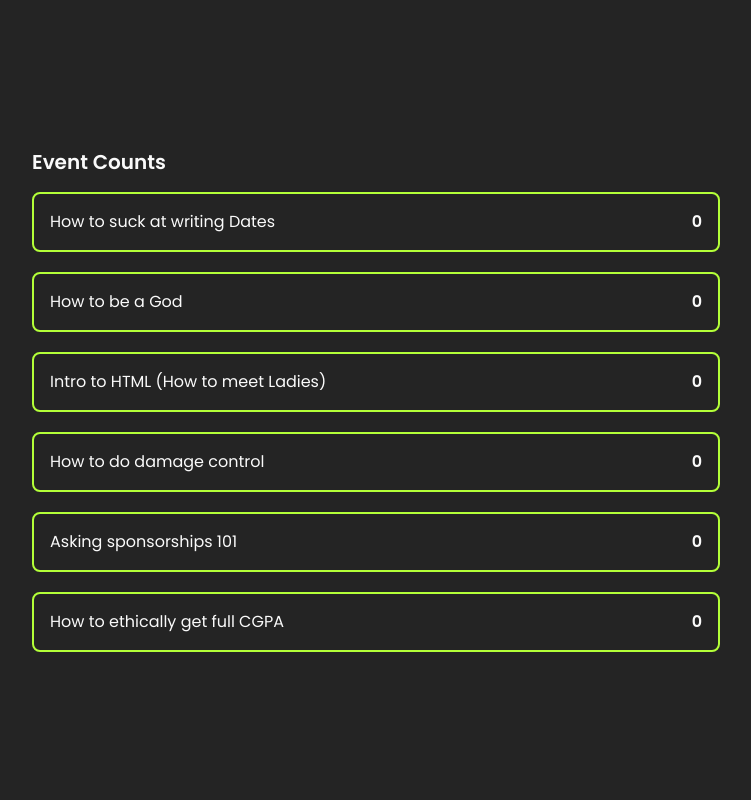
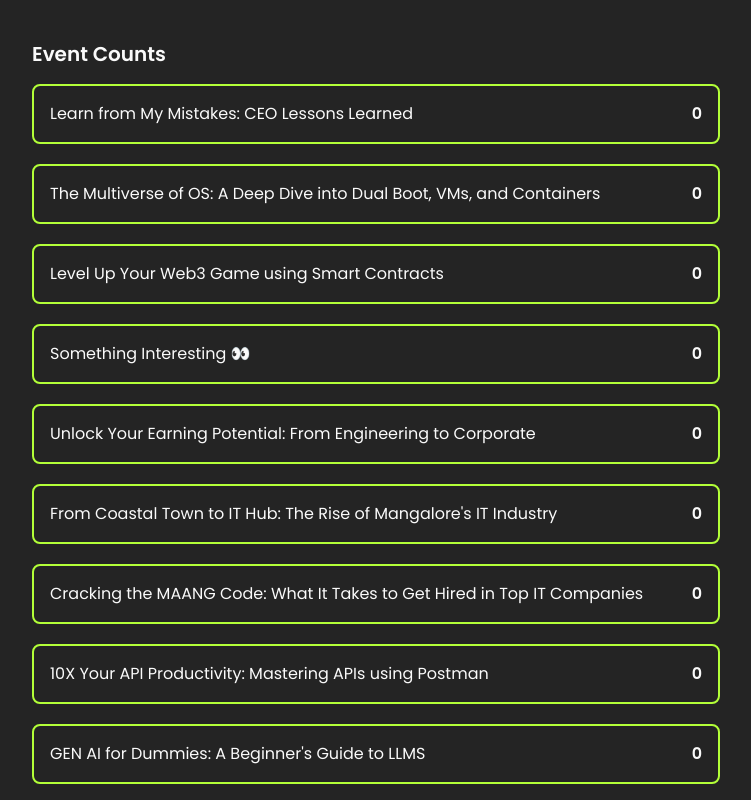
Before and after one commit to so-sc/devhost-2024, a Next.js app: page /admin in a window 1280 px wide. Shown: the top 800 px of the page, without its empty margins (264-1015 px from the left). Built offline with nearby package versions, Linux system fonts and the light colour scheme; no server answers; the database is empty.

Commit message:
some fixes

```diff
--- a/src/app/register/page.tsx
+++ b/src/app/register/page.tsx
@@ -14,6 +14,7 @@ import {
 import { COLLEGES, EVENTS } from "@/lib/constants";
 import { useState } from "react";
 import { toast } from "sonner";
+import Link from "next/link";
 
 export default function RegisterForm() {
   const [name, setName] = useState("");
@@ -84,6 +85,9 @@ export default function RegisterForm() {
 
   return (
     <div className="max-w-2xl mx-auto">
+      <Link href="/" className="fixed top-0 left-0 md:p-10 p-5">
+        <Button>Go Back</Button>
+      </Link>
       <form className="space-y-6 p-5" onSubmit={handleSubmit}>
         <img
           className="w-full rounded-2xl"
--- a/src/components/Hero.tsx
+++ b/src/components/Hero.tsx
@@ -4,6 +4,7 @@ import { InfiniteMovingCards } from "@/components/ui/infinite-moving-cards";
 import { HoverBorderGradient } from "@/components/ui/hover-border-gradient";
 import { ArrowRightIcon } from "@radix-ui/react-icons";
 import { AnimatePresence, motion } from "framer-motion";
+import Link from "next/link";
 
 export default function Hero() {
   return (
@@ -88,22 +89,49 @@ export default function Hero() {
             transition={{ duration: 0.1 }}
           >
             <div className="w-96 pt-5 md:w-auto md:max-w-3xl">
-              <h1 className="text-2xl font-medium tracking-wide md:px-5 px-2 pb-20 md:pb-10 text-center">
+              <h1 className="text-2xl font-medium tracking-wide md:px-5 px-2 pb-10 text-center">
                 14th - 16th June
               </h1>
             </div>
-            {/* <div className="pb-20 pt-5 md:pb-10">
+            <div className="flex md:flex-row flex-col gap-5 pb-20 md:pb-10 w-full">
+              <Link
+                href="https://unstop.com/o/8SGos2D?lb=ZReY3Op"
+                target="_blank"
+                className="md:px-0 px-5 flex mx-auto"
+              >
+                {/* <button className="p-[3px] md:w-60 w-full relative">
+                  <div className="absolute inset-0 bg-primary rounded-lg" />
+                  <div className="px-8 flex justify-center duration-300 items-center gap-2 py-2  bg-background rounded-[6px]  relative group transition text-white font-semibold tracking-wide hover:text-background hover:bg-transparent">
+                    <span>Hackathon</span>
+                    <span>
+                      <ArrowRightIcon />
+                    </span>
+                  </div>
+                </button> */}
                 <HoverBorderGradient
                   containerClassName="rounded-full"
                   as="button"
-                className="bg-background px-10 group flex items-center space-x-2"
+                  className="bg-background md:w-80 w-80 px-10 group flex items-center justify-center space-x-2"
                 >
-                <span>Register Now</span>
+                  <span>Register for Hackathon</span>
                   <span className="group-hover:text-primary">
                     <ArrowRightIcon />
                   </span>
                 </HoverBorderGradient>
-            </div> */}
+              </Link>
+              {/* <Link href="/register" className="md:px-0 px-5 flex mx-auto">
+                <HoverBorderGradient
+                  containerClassName="rounded-full"
+                  as="button"
+                  className="bg-background md:w-60 w-80 px-10 group flex items-center justify-center space-x-2"
+                >
+                  <span>Events</span>
+                  <span className="group-hover:text-primary">
+                    <ArrowRightIcon />
+                  </span>
+                </HoverBorderGradient>
+              </Link> */}
+            </div>
           </motion.div>
         </AnimatePresence>
       </motion.div>
--- a/src/components/RegisterForm.tsx
+++ /dev/null
@@ -1,143 +0,0 @@
-"use client"
-
-import { Button } from "@/components/ui/button"
-import { Input } from "@/components/ui/input"
-import { Label } from "@/components/ui/label"
-import {
-  Select,
-  SelectContent,
-  SelectItem,
-  SelectTrigger,
-  SelectValue,
-} from "@/components/ui/select"
-import { COLLEGES, EVENTS } from "@/lib/constants"
-import { useRouter } from "next/navigation"
-import { useState } from "react"
-
-export default function RegisterForm() {
-  const [selectedEvents, setSelectedEvents] = useState<number[]>([])
-  const router = useRouter()
-
-  return (
-    <form className="mx-auto container md:max-w-2xl space-y-6 py-12 px-4 sm:px-6 lg:px-8">
-      <div className="space-y-2 text-center">
-        <h1 className="text-3xl font-bold">Event Registration</h1>
-        <p className="text-gray-500 dark:text-gray-400">
-          Fill out the form below to register for the event.
-        </p>
-      </div>
-      <div className="space-y-4">
-        <div className="space-y-2">
-          <Label htmlFor="name">Name</Label>
-          <Input id="name" placeholder="Enter your name" required />
-        </div>
-        <div className="space-y-2">
-          <Label htmlFor="email">Email</Label>
-          <Input
-            id="email"
-            type="email"
-            placeholder="Enter your email"
-            required
-          />
-        </div>
-        <div className="space-y-2">
-          <Label htmlFor="phone">Phone</Label>
-          <Input
-            id="phone"
-            type="phone"
-            placeholder="Enter your phone no."
-            required
-          />
-        </div>
-
-        <div className="space-y-2">
-          <Label htmlFor="college">College</Label>
-          <Select required>
-            <SelectTrigger id="college">
-              <SelectValue placeholder="Select your college" />
-            </SelectTrigger>
-            <SelectContent>
-              {COLLEGES.map((college) => (
-                <SelectItem key={college} value={college}>
-                  {college}
-                </SelectItem>
-              ))}
-            </SelectContent>
-          </Select>
-        </div>
-        <div className="space-y-2">
-          <Label htmlFor="branch">Branch</Label>
-          <Input
-            id="branch"
-            type="branch"
-            placeholder="Enter your Branch (CS, IS, EC)"
-            required
-          />
-        </div>
-        <div className="space-y-2">
-          <Label htmlFor="year">Year of Study</Label>
-          <Select required>
-            <SelectTrigger id="year">
-              <SelectValue placeholder="Select your year of study" />
-            </SelectTrigger>
-            <SelectContent>1</SelectContent>
-            <SelectContent>2</SelectContent>
-            <SelectContent>3</SelectContent>
-            <SelectContent>4</SelectContent>
-            <SelectContent>5</SelectContent>
-          </Select>
-        </div>
-        <div className="space-y-4 pt-8">
-          <h2 className="text-xl font-bold text-primary">Event RSVP</h2>
-          <div className="space-y-4 mb-2">
-            {EVENTS.map((event, index) => (
-              <div key={index} className="flex items-center justify-between">
-                <div className="space-y-1">
-                  <p className="font-medium">
-                    {event.name} -{" "}
-                    <span className="text-primary">{event.type}</span>
-                  </p>
-                  <div className="text-sm text-gray-500 dark:text-gray-400">
-                    <p>Speaker: {event.speaker}</p>
-                    <p>Date: {event.date}</p>
-                    <p>Time: {event.time}</p>
-                    <p></p>
-                  </div>
-                </div>
-                {selectedEvents.includes(index) ? (
-                  <Button
-                    type="button"
-                    variant="destructive"
-                    onClick={() => {
-                      const _selectedEvents = selectedEvents
-                      _selectedEvents.splice(_selectedEvents.indexOf(index), 1)
-                      setSelectedEvents(_selectedEvents)
-                      router.refresh()
-                    }}
-                  >
-                    Un-RSVP
-                  </Button>
-                ) : (
-                  <Button
-                    type="button"
-                    onClick={() => {
-                      const _selectedEvents = selectedEvents
-                      _selectedEvents.push(index)
-                      setSelectedEvents(_selectedEvents)
-                      router.refresh()
-                    }}
-                  >
-                    RSVP
-                  </Button>
-                )}
-              </div>
-            ))}
-          </div>
-        </div>
-        <Button type="submit" className="w-full">
-          Register
-        </Button>
-      </div>
-    </form>
-  )
-}
--- a/src/components/Schedule.tsx
+++ b/src/components/Schedule.tsx
@@ -30,6 +30,7 @@ import {
   Workflow,
 } from "lucide-react";
 import { PersonIcon } from "@radix-ui/react-icons";
+import { Badge } from "@/components/ui/badge";
 
 const scheduleData = [
   {
@@ -41,6 +42,7 @@ const scheduleData = [
         time: "9:00 am - 09:30 am",
         description: "",
         speaker: "",
+        type: "",
       },
       {
         icon: <GitCompareArrows />,
@@ -48,6 +50,7 @@ const scheduleData = [
         time: "10:00 am - 11:00 am",
         description: "Ground Floor Seminar Hall",
         speaker: "Suyog Shetty (Growth of Niveus)",
+        type: "Talk",
       },
       {
         icon: <LaptopIcon />,
@@ -56,6 +59,7 @@ const scheduleData = [
         time: "11:15 am - 12:15 pm",
         description: "Ground Floor Seminar Hall",
         speaker: "Nibraz Rehman",
+        type: "Talk",
       },
       {
         icon: <Users />,
@@ -63,6 +67,7 @@ const scheduleData = [
         time: "12:15 pm - 12:45 pm",
         description: "Open Area Lounge",
         speaker: "Discuss and Interact with the speakers and guests",
+        type: "",
       },
       {
         icon: <CookingPot />,
@@ -70,6 +75,7 @@ const scheduleData = [
         time: "12:45 pm - 01:45 pm",
         description: "",
         speaker: "",
+        type: "",
       },
       {
         icon: <Blocks />,
@@ -77,6 +83,7 @@ const scheduleData = [
         time: "01:45 pm - 04:00 pm",
         description: "Skill Lab - 2",
         speaker: "Subodh (Ethreal)",
+        type: "Master Class",
       },
 
       {
@@ -85,6 +92,7 @@ const scheduleData = [
         time: "04:00 pm - 05:00 pm",
         description: "Open Area Lounge",
         speaker: "Discuss and Interact with the speakers and guests",
+        type: "",
       },
     ],
   },
@@ -97,6 +105,7 @@ const scheduleData = [
         time: "09:30 am - 10:15 am",
         description: "",
         speaker: "To be revealed soon",
+        type: "Talk",
       },
       {
         icon: <Binary />,
@@ -104,14 +113,16 @@ const scheduleData = [
         time: "10:30 am - 11:15 am",
         description: "Ground Floor Seminar Hall",
         speaker: "Nikhil Raj",
+        type: "Talk",
       },
       {
         icon: <BrainCircuit />,
         title:
           "From Coastal Town to IT Hub: The Rise of Mangalore's IT Industry",
         time: "11:30 am - 12:00 am",
-        description: "",
+        description: "Ground Floor Seminar Hall",
         speaker: "Shashir Shetty (Mod), Shihab Kalander, John Fernandes",
+        type: "Panel Discussion",
       },
       // {
       //   icon: <Binary />,
@@ -119,6 +130,7 @@ const scheduleData = [
       //   time: "11:15 am - 12:00 pm",
       //   description: "",
       //   speaker: "To be revealed soon",
+      //   type: "",
       // },
       {
         icon: <Users />,
@@ -126,6 +138,7 @@ const scheduleData = [
         time: "12:15 pm - 12:45 pm",
         description: "Open Area Lounge",
         speaker: "Discuss and Interact with the speakers and guests",
+        type: "",
       },
       {
         icon: <Soup />,
@@ -133,6 +146,7 @@ const scheduleData = [
         time: "12:45 pm - 01:45 pm",
         description: "",
         speaker: "",
+        type: "",
       },
       {
         icon: <Brain />,
@@ -140,7 +154,8 @@ const scheduleData = [
           "Cracking the MAANG Code: What It Takes to Get Hired in Top IT Companies",
         time: "01:45 pm - 02:15 pm",
         description: "Ground Floor Seminar Hall",
-        speaker: "Nikhil Raj (mod), Prasanna, Balakrishnan (Remotely)",
+        speaker: "Nikhil Raj (mod), Prasanna, Balakrishnan",
+        type: "Panel Discussion",
       },
       {
         icon: <Workflow />,
@@ -148,6 +163,7 @@ const scheduleData = [
         time: "02:30 pm - 04:30 pm",
         description: "Skill Lab 1",
         speaker: "Mohit Tahiliani",
+        type: "Master Class",
       },
       {
         icon: <Laptop2 />,
@@ -155,6 +171,7 @@ const scheduleData = [
         time: "02:30 pm - 04:30 pm",
         description: "Skill Lab 2",
         speaker: "Akshay Kumar U",
+        type: "Master Class",
       },
       {
         icon: <Users />,
@@ -162,6 +179,7 @@ const scheduleData = [
         time: "04:30 pm - 05:00 pm",
         description: "Open Area Lounge",
         speaker: "Discuss and Interact with the speakers and guests",
+        type: "",
       },
       {
         icon: <SendToBack />,
@@ -169,6 +187,7 @@ const scheduleData = [
         time: "05:00 pm - 05:30 pm",
         description: "20 Teams to be participating offline in the Venue.",
         speaker: "Ground Floor Seminar Hall",
+        type: "",
       },
       {
         icon: <Bug />,
@@ -176,6 +195,7 @@ const scheduleData = [
         time: "06:00 pm",
         description: "",
         speaker: "",
+        type: "",
       },
       // {
       //   icon: <Utensils />,
@@ -183,6 +203,7 @@ const scheduleData = [
       //   time: "07:30 pm - 09:30 pm",
       //   description: "",
       //   speaker: "",
+      //   type: "",
       // },
       // {
       //   icon: <Users />,
@@ -190,6 +211,7 @@ const scheduleData = [
       //   time: "09:00 pm - 11:00 pm",
       //   description: "On their respective places",
       //   speaker: "",
+      //   type: "",
       // },
     ],
   },
@@ -202,6 +224,7 @@ const scheduleData = [
       //   time: "12:00 am - 04:00 am",
       //   description: "",
       //   speaker: "",
+      //   type: "",
       // },
       {
         icon: <BrainCircuit />,
@@ -209,6 +232,7 @@ const scheduleData = [
         time: "12:00 am - 04:00 am",
         description: "On their respective places",
         speaker: "Jaison Dias, Amrit Shenava",
+        type: "",
       },
       // {
       //   icon: <Cookie />,
@@ -216,6 +240,7 @@ const scheduleData = [
       //   time: "08:00 am - 10:00 am",
       //   description: "",
       //   speaker: "",
+      //   type: "",
       // },
       // {
       //   icon: <Users />,
@@ -223,6 +248,7 @@ const scheduleData = [
       //   time: "08:00 am - 12:00 pm",
       //   description: "On their respective places",
       //   speaker: "",
+      //   type: "",
       // },
       // {
       //   icon: <Code2 />,
@@ -230,6 +256,7 @@ const scheduleData = [
       //   time: "12:00 pm",
       //   description: "",
       //   speaker: "",
+      //   type: "",
       // },
       // {
       //   icon: <FerrisWheel />,
@@ -237,6 +264,7 @@ const scheduleData = [
       //   time: "12:00 pm - 02:00 pm",
       //   description: "",
       //   speaker: "Open Area Lounge",
+      //   type: "",
       // },
       // {
       //   icon: <Soup />,
@@ -244,12 +272,14 @@ const scheduleData = [
       //   time: "12:00 pm - 03:00 pm",
       //   description: "",
       //   speaker: "",
+      //   type: "",
       // },
       {
         icon: <Code2 />,
         title: "Hackathon Ends + Presentation",
         time: "02:00 pm - 04:00 pm",
         description: "Ground Floor Seminar Hall",
+        type: "",
       },
       {
         icon: <Laptop2 />,
@@ -257,6 +287,7 @@ const scheduleData = [
         time: "04:00 pm - 04:30 pm",
         description: "Ground Floor Seminar Hall",
         speaker: "",
+        type: "",
       },
       {
         icon: <PartyPopper />,
@@ -264,6 +295,7 @@ const scheduleData = [
         time: "04:30 pm - 05:00 pm",
         description: "",
         speaker: "May the prize be with you!",
+        type: "",
       },
     ],
   },
@@ -295,9 +327,12 @@ const Schedule = () => {
                       <span className="absolute flex items-center justify-center w-10 h-10 bg-background rounded-full -start-5 ring-8 ring-background">
                         {event.icon}
                       </span>
-                      <h3 className="flex items-center md:text-xl text-lg tracking-wider font-semibold">
-                        {event.title}
-                      </h3>
+                      <div className="flex mb-2 items-center md:text-xl text-lg tracking-wider font-semibold">
+                        <span>
+                          {event.title}{" "}
+                          {event.type && <Badge>{event.type}</Badge>}
+                        </span>
+                      </div>
                       <div className="mb-2 text-primary md:text-base text-sm tracking-wider">
                         {event.speaker}
                       </div>
--- a/src/components/Sponsors.tsx
+++ b/src/components/Sponsors.tsx
@@ -40,7 +40,7 @@ const Sponsors = () => {
               height={500}
             />
             <p className="text-center text-primary text-sm tracking-wide pt-4">
-              Unicourt
+              UniCourt Inc.
             </p>
           </div>
         </div>
@@ -58,7 +58,7 @@ const Sponsors = () => {
               height={500}
             />
             <p className="text-center text-primary text-sm tracking-wide pt-4">
-              Pacewisdom
+              Pace Wisdom Solutions
             </p>
           </div>
         </div>
--- /dev/null
+++ b/src/components/ui/badge.tsx
@@ -0,0 +1,36 @@
+import * as React from "react"
+import { cva, type VariantProps } from "class-variance-authority"
+
+import { cn } from "@/lib/utils"
+
+const badgeVariants = cva(
+  "inline-flex items-center rounded-md border px-2.5 py-0.5 text-xs font-semibold transition-colors focus:outline-none focus:ring-2 focus:ring-ring focus:ring-offset-2",
+  {
+    variants: {
+      variant: {
+        default:
+          "border-transparent bg-primary text-primary-foreground shadow hover:bg-primary/80",
+        secondary:
+          "border-transparent bg-secondary text-secondary-foreground hover:bg-secondary/80",
+        destructive:
+          "border-transparent bg-destructive text-destructive-foreground shadow hover:bg-destructive/80",
+        outline: "text-foreground",
+      },
+    },
+    defaultVariants: {
+      variant: "default",
+    },
+  }
+)
+
+export interface BadgeProps
+  extends React.HTMLAttributes<HTMLDivElement>,
+    VariantProps<typeof badgeVariants> {}
+
+function Badge({ className, variant, ...props }: BadgeProps) {
+  return (
+    <div className={cn(badgeVariants({ variant }), className)} {...props} />
+  )
+}
+
+export { Badge, badgeVariants }
--- a/src/components/ui/hover-border-gradient.tsx
+++ b/src/components/ui/hover-border-gradient.tsx
@@ -23,7 +23,7 @@ export function HoverBorderGradient({
     clockwise?: boolean;
   } & React.HTMLAttributes<HTMLElement>
 >) {
-  const [hovered, setHovered] = useState<boolean>(false);
+  const [hovered, setHovered] = useState<boolean>(true);
   const [direction, setDirection] = useState<Direction>("TOP");
 
   const rotateDirection = (currentDirection: Direction): Direction => {
@@ -57,10 +57,10 @@ export function HoverBorderGradient({
   }, [hovered]);
   return (
     <Tag
-      onMouseEnter={(event: React.MouseEvent<HTMLDivElement>) => {
-        setHovered(true);
-      }}
-      onMouseLeave={() => setHovered(false)}
+      // onMouseEnter={(event: React.MouseEvent<HTMLDivElement>) => {
+      //   setHovered(true);
+      // }}
+      // onMouseLeave={() => setHovered(true)}
       className={cn(
         "relative flex rounded-full border  content-center bg-input hover:bg-black/10 transition duration-500 items-center flex-col flex-nowrap gap-10 h-min justify-center overflow-visible p-px decoration-clone w-fit",
         containerClassName
--- a/src/lib/constants.ts
+++ b/src/lib/constants.ts
@@ -229,66 +229,89 @@ export const COLLEGES = [
   "Wadiyar Centre For Architecture (Formerly CFA), Mysuru",
   "Yellamma Dasappa Institute of Technology, Raghuvanahalli, Kanakapura Main Road, Bangalore",
   "Yenepoya Institute Of Technology (Formerly Dr. MVSIT), Moodabidre, Mangalore (Tq)",
-]
+];
 
 export const EVENTS = [
   {
-    name: "How to suck at writing Dates",
-    speaker: "Deveesh Shetty",
-    description:
-      "An insightful talk on common pitfalls when dealing with dates in programming.",
+    name: "Learn from My Mistakes: CEO Lessons Learned",
+    speaker: "Suyog Shetty (Growth of Niveus)",
+    description: "Ground Floor Seminar Hall",
     date: "14th June",
-    time: "10:00 AM",
-    type: "talk",
-    seats: 180,
-  },
-  {
-    name: "How to be a God",
-    speaker: "Akkil MG",
-    description:
-      "Explore the journey of mastering skills and achieving greatness.",
-    date: "14th June",
-    time: "12:00 PM",
-    type: "talk",
+    time: "10:00 am",
+    type: "Talk",
     seats: 60,
   },
   {
-    name: "Intro to HTML (How to meet Ladies)",
-    speaker: "Tejas Nayak",
-    description: "A humorous take on learning HTML with a twist.",
+    name: "The Multiverse of OS: A Deep Dive into Dual Boot, VMs, and Containers",
+    speaker: "Nibraz Rehman",
+    description: "Ground Floor Seminar Hall",
     date: "14th June",
-    time: "2:00 PM",
-    type: "workshop",
-    seats: 180,
+    time: "11:15 am",
+    type: "Talk",
+    seats: 60,
   },
   {
-    name: "How to do damage control",
-    speaker: "Varshaa Shetty",
+    name: "Level Up Your Web3 Game using Smart Contracts",
+    speaker: "Subodh (Ethreal)",
+    description: "Skill Lab - 2",
+    date: "14th June",
+    time: "01:45 pm",
+    type: "Master Class",
+    seats: 60,
+  },
+  {
+    name: "Something Interesting 👀",
+    speaker: "To be revealed soon",
     description:
       "Strategies and techniques for effective damage control in various situations.",
     date: "15th June",
-    time: "10:00 AM",
-    type: "talk",
-    seats: 180,
-  },
-  {
-    name: "Asking sponsorships 101",
-    speaker: "Pratheeksha",
-    description:
-      "Essential tips and tricks for successfully securing sponsorships.",
-    date: "15th June",
-    time: "12:00 PM",
-    type: "panel discussion",
+    time: "09:30 am",
+    type: "Talk",
     seats: 60,
   },
   {
-    name: "How to ethically get full CGPA",
-    speaker: "Sushruth Rao",
-    description:
-      "Guidelines and ethical practices to achieve academic excellence.",
+    name: "Unlock Your Earning Potential: From Engineering to Corporate",
+    speaker: "Nikhil Raj",
+    description: "Ground Floor Seminar Hall",
     date: "15th June",
-    time: "2:00 PM",
-    type: "talk",
+    time: "10:30 am",
+    type: "Talk",
     seats: 60,
   },
-]
+  {
+    name: "From Coastal Town to IT Hub: The Rise of Mangalore's IT Industry",
+    speaker: "Shashir Shetty (Mod), Shihab Kalander, John Fernandes",
+    description: "Ground Floor Seminar Hall",
+    date: "15th June",
+    time: "11:30 am",
+    type: "Panel Discussion",
+    seats: 60,
+  },
+  {
+    name: "Cracking the MAANG Code: What It Takes to Get Hired in Top IT Companies",
+    speaker: "Nikhil Raj (mod), Prasanna, Balakrishnan",
+    description: "Ground Floor Seminar Hall",
+    date: "15th June",
+    time: "01:45 pm",
+    type: "Panel Discussion",
+    seats: 60,
+  },
+  {
+    name: "10X Your API Productivity: Mastering APIs using Postman",
+    speaker: "Mohit Tahiliani",
+    description: "Skill Lab 1",
+    date: "15th June",
+    time: "02:30 pm",
+    type: "Master Class",
+    seats: 60,
+  },
+  {
+    name: "GEN AI for Dummies: A Beginner's Guide to LLMS",
+    speaker: "Akshay Kumar U",
+    description: "Skill Lab 2",
+    date: "15th June",
+    time: "02:30 pm",
+    type: "Master Class",
+    seats: 60,
+  },
+];
```
Also changed, not shown: src/app/page.tsx (+19 -3 lines). Lines whose indentation alone changed are shown as unchanged.
